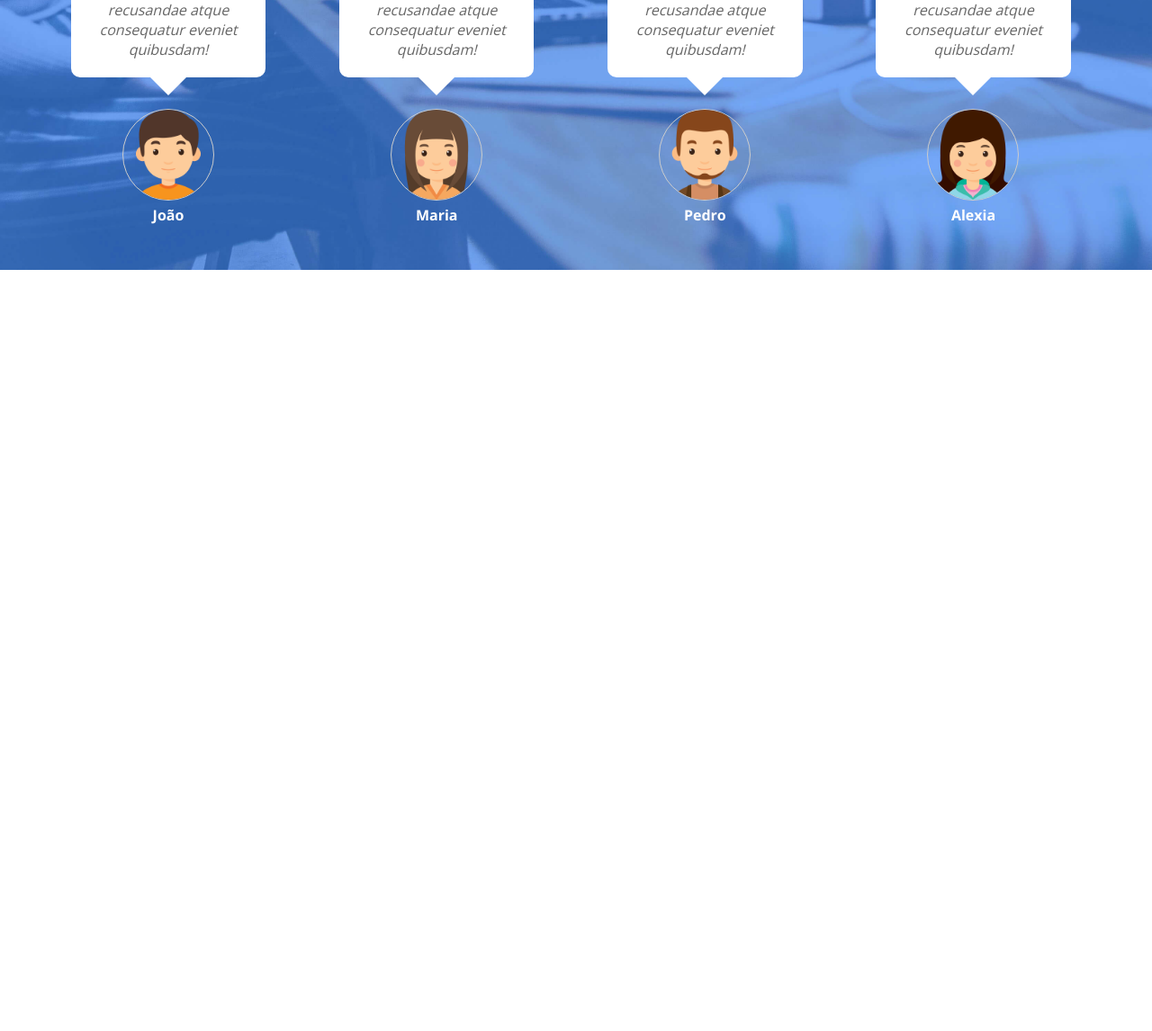
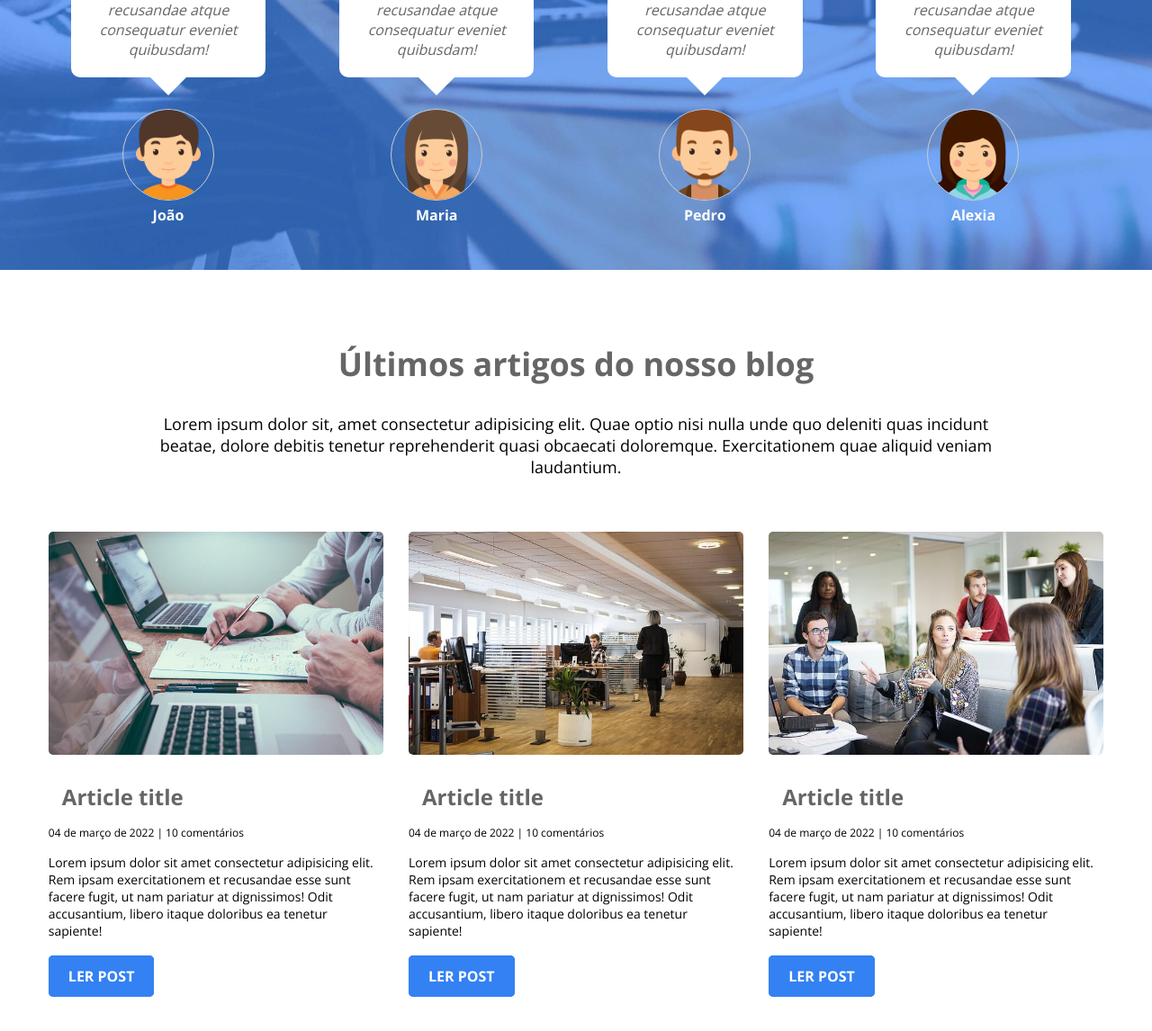
Before and after one commit to AndreZrem/projeto-novo-site, a plain HTML site: page index.html in a window 1280 px wide. Shown: the part 3306-4452 px from the top of the page at 90% size. Before the commit the page ends 3606 px from the top, so only its background shows below. Drawn offline with nearby package versions, Linux system fonts and the light colour scheme.

Commit message:
seção do blog

```diff
--- a/css/styles.css
+++ b/css/styles.css
@@ -508,3 +508,66 @@ nav::after
 {
     font-weight: bold;
 }
+
+/* Blog container*/
+
+#blog-container
+{
+    text-align: center;
+    padding: 5em 0;
+}
+
+#blog-container .p-center
+{
+    margin-bottom: 60px;
+}
+
+.article-box
+{
+    display: inline-block;
+    width: 31%;
+    padding: 0 1%;
+    text-align: left;
+}
+
+.article-box img
+{
+    width: 100%;
+    border-radius: 5px;
+    margin-bottom: 10px;
+}
+
+.article-box h4
+{
+    font-size: 24px;
+    margin: 15px;
+}
+.article-box h4 a
+{
+    text-decoration: none;
+    color: #666;
+}
+
+.article-date
+{
+    font-size: 12px;
+    margin-bottom: 15px;
+}
+
+.article-resume
+{
+    font-size: 14px;
+    margin-bottom: 30px;
+}
+
+.article-btn
+{
+    background-color: #3381F3;
+    border-color: #3381F3;
+    color: #FFF;
+}
+.article-btn:hover
+{
+    background-color: FFF;
+    color: #3381F3;
+}
--- a/index.html
+++ b/index.html
@@ -186,6 +186,35 @@
             </div>
         </section>
 
+            <section id="blog-container" class="wrapper">
+                <h2 class="title-center">Últimos artigos do nosso blog</h2>
+                <p class="p-center">Lorem ipsum dolor sit, amet consectetur adipisicing elit. Quae optio nisi nulla unde quo deleniti quas incidunt beatae, dolore debitis tenetur reprehenderit quasi obcaecati doloremque. Exercitationem quae aliquid veniam laudantium.</p>
+                <div class="article-box">
+                    <img src="img/blog1.jpg">
+                    <h4><a href="#">Article title</a></h4>
+                    <p class="article-date">04 de março de 2022 | 10 comentários</p>
+                    <p class="article-resume">Lorem ipsum dolor sit amet consectetur adipisicing elit. Rem ipsam exercitationem et recusandae esse sunt facere fugit, ut nam pariatur at dignissimos! Odit accusantium, libero itaque doloribus ea tenetur sapiente!</p>
+                    <a href="#" class="article-btn light-btn">Ler post</a>
+                </div>
+
+                <div class="article-box">
+                    <img src="img/blog2.jpg">
+                    <h4><a href="#">Article title</a></h4>
+                    <p class="article-date">04 de março de 2022 | 10 comentários</p>
+                    <p class="article-resume">Lorem ipsum dolor sit amet consectetur adipisicing elit. Rem ipsam exercitationem et recusandae esse sunt facere fugit, ut nam pariatur at dignissimos! Odit accusantium, libero itaque doloribus ea tenetur sapiente!</p>
+                    <a href="#" class="article-btn light-btn">Ler post</a>
+                </div>
+
+                <div class="article-box">
+                    <img src="img/blog3.jpg">
+                    <h4><a href="#">Article title</a></h4>
+                    <p class="article-date">04 de março de 2022 | 10 comentários</p>
+                    <p class="article-resume">Lorem ipsum dolor sit amet consectetur adipisicing elit. Rem ipsam exercitationem et recusandae esse sunt facere fugit, ut nam pariatur at dignissimos! Odit accusantium, libero itaque doloribus ea tenetur sapiente!</p>
+                    <a href="#" class="article-btn light-btn">Ler post</a>
+                </div>
+
+            </section>
+
     </div>
 </body>
 </html>
```
